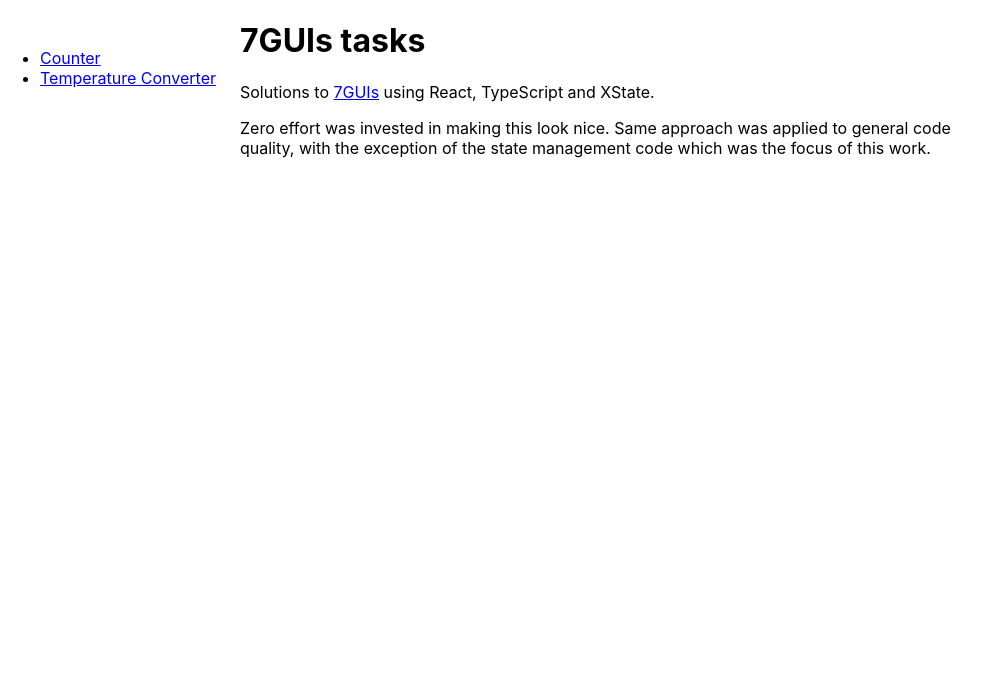
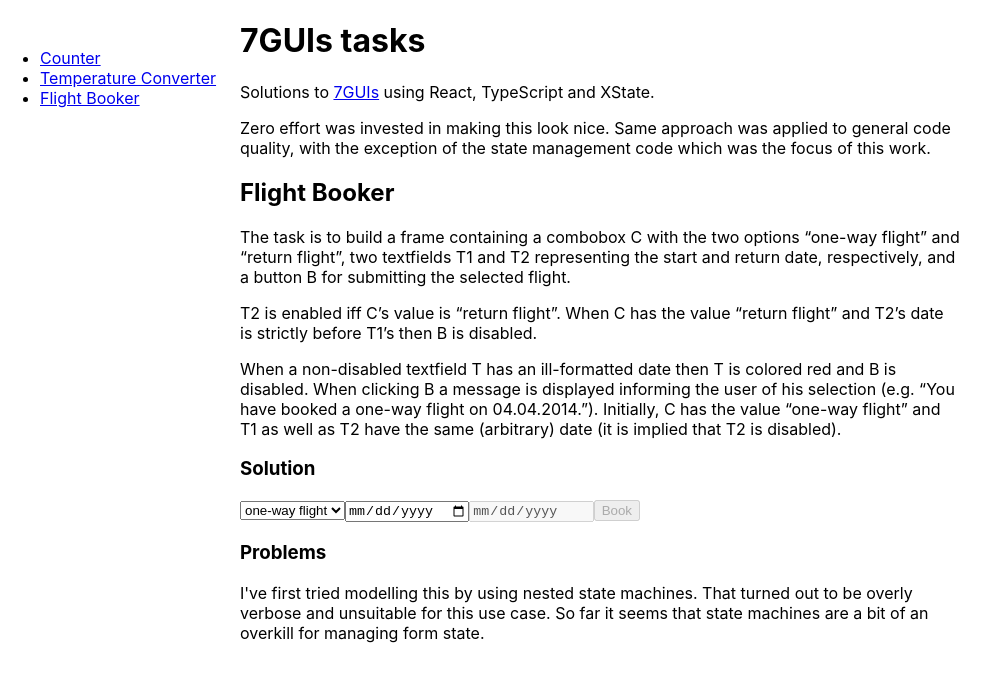
Before and after one commit to ikovic/7-guis-xstate-react-ts, a React (Create React App) app: page /flight-booker in a window 1280 px wide. Shown: the top 682 px of the page, without its empty margins (0-999 px from the left). Built offline with nearby package versions, Linux system fonts and the light colour scheme.

Commit message:
Solve the third problem

```diff
--- a/src/App.tsx
+++ b/src/App.tsx
@@ -3,6 +3,7 @@ import { BrowserRouter as Router, Switch, Route, Link } from "react-router-dom";
 
 import Counter from "./tasks/counter/Counter";
 import TemperatureConverter from "./tasks/temperatureConverter/TemperatureConverter";
+import FlightBooker from "./tasks/flightBooker/FlightBooker";
 
 import "./App.css";
 
@@ -17,6 +18,9 @@ function App() {
             </li>
             <li>
               <Link to="/temperature-converter">Temperature Converter</Link>
+            </li>
+            <li>
+              <Link to="/flight-booker">Flight Booker</Link>
             </li>
           </ul>
         </nav>
@@ -39,6 +43,9 @@ function App() {
             <Route path="/temperature-converter">
               <TemperatureConverter />
             </Route>
+            <Route path="/flight-booker">
+              <FlightBooker />
+            </Route>
           </Switch>
         </main>
       </div>
--- /dev/null
+++ b/src/tasks/flightBooker/FlightBooker.tsx
@@ -0,0 +1,110 @@
+import React, { ChangeEvent } from "react";
+import { useMachine } from "@xstate/react";
+
+import flightBookerMachine from "./flightBookerMachine";
+
+interface DateInputProps {
+  error: boolean;
+  value: string | undefined;
+  onChange: (value: string) => void;
+  disabled?: boolean;
+}
+
+const DateInput = ({
+  error,
+  value,
+  onChange,
+  disabled = false,
+}: DateInputProps) => {
+  const [touched, setTouched] = React.useState(false);
+
+  return (
+    <>
+      <label data-state={error && touched ? "error" : "idle"}>
+        <input
+          style={{
+            ...(error && touched ? { borderColor: "red" } : {}),
+          }}
+          type="date"
+          onChange={(e: ChangeEvent<HTMLInputElement>) => {
+            onChange(e.target.value);
+          }}
+          value={value || ""}
+          disabled={disabled}
+          onBlur={(e) => setTouched(true)}
+        />
+      </label>
+    </>
+  );
+};
+
+const FlightBooker = () => {
+  const [state, send] = useMachine(flightBookerMachine);
+
+  const { startDate, returnDate, trip } = state.context;
+
+  const handleFlightTypeChange = (e: ChangeEvent<HTMLSelectElement>) => {
+    const value = e.target.value === "oneWay" ? "oneWay" : "return";
+    send({ type: "SET_TRIP", value });
+  };
+
+  // does not change state, called outside of interpreter
+  const canSubmit = flightBookerMachine.transition(state, "SUBMIT").changed;
+
+  return (
+    <article>
+      <h2>Flight Booker</h2>
+      <p>
+        The task is to build a frame containing a combobox C with the two
+        options “one-way flight” and “return flight”, two textfields T1 and T2
+        representing the start and return date, respectively, and a button B for
+        submitting the selected flight.
+      </p>
+      <p>
+        T2 is enabled iff C’s value is “return flight”. When C has the value
+        “return flight” and T2’s date is strictly before T1’s then B is
+        disabled.
+      </p>
+      <p>
+        When a non-disabled textfield T has an ill-formatted date then T is
+        colored red and B is disabled. When clicking B a message is displayed
+        informing the user of his selection (e.g. “You have booked a one-way
+        flight on 04.04.2014.”). Initially, C has the value “one-way flight” and
+        T1 as well as T2 have the same (arbitrary) date (it is implied that T2
+        is disabled).
+      </p>
+      <h3>Solution</h3>
+      <div>
+        <select
+          id="flightTypeSelect"
+          value={trip}
+          onChange={handleFlightTypeChange}
+        >
+          <option value="oneWay">one-way flight</option>
+          <option value="return">return flight</option>
+        </select>
+        <DateInput
+          error={!startDate}
+          value={startDate}
+          onChange={(value) => send({ type: "startDate.UPDATE", value })}
+        />
+        <DateInput
+          error={!returnDate}
+          value={returnDate}
+          onChange={(value) => send({ type: "returnDate.UPDATE", value })}
+          disabled={trip === "oneWay"}
+        />
+        <button disabled={!canSubmit}>Book</button>
+      </div>
+      <h3>Problems</h3>
+      <p>
+        I've first tried modelling this by using nested state machines. That
+        turned out to be overly verbose and unsuitable for this use case. So far
+        it seems that state machines are a bit of an overkill for managing form
+        state.
+      </p>
+    </article>
+  );
+};
+
+export default FlightBooker;
--- /dev/null
+++ b/src/tasks/flightBooker/flightBookerMachine.ts
@@ -0,0 +1,89 @@
+import { createMachine, assign } from "xstate";
+
+interface FlightContext {
+  startDate?: string;
+  returnDate?: string;
+  trip: "oneWay" | "return";
+}
+
+type FlightState =
+  | {
+      value: "editing";
+      context: FlightContext;
+    }
+  | {
+      value: "submitted";
+      context: FlightContext;
+    };
+
+type FlightEvent =
+  | {
+      type: "SET_TRIP";
+      value: "oneWay" | "return";
+    }
+  | {
+      type: "startDate.UPDATE";
+      value: string;
+    }
+  | {
+      type: "returnDate.UPDATE";
+      value: string;
+    }
+  | { type: "SUBMIT" };
+
+const flightBookerMachine = createMachine<
+  FlightContext,
+  FlightEvent,
+  FlightState
+>({
+  id: "flight",
+  initial: "editing",
+  context: {
+    startDate: undefined,
+    returnDate: undefined,
+    trip: "oneWay", // or 'return'
+  },
+  states: {
+    editing: {
+      on: {
+        "startDate.UPDATE": {
+          actions: assign({
+            startDate: (_, event) => event.value,
+          }),
+        },
+        "returnDate.UPDATE": {
+          actions: assign({
+            returnDate: (_, event) => event.value,
+          }),
+          cond: (context) => context.trip === "return",
+        },
+        SET_TRIP: {
+          actions: assign({
+            trip: (_, event) => event.value,
+          }),
+          cond: (_, event) =>
+            event.value === "oneWay" || event.value === "return",
+        },
+        SUBMIT: {
+          target: "submitted",
+          cond: (context) => {
+            if (context.trip === "oneWay") {
+              return !!context.startDate;
+            } else {
+              return (
+                !!context.startDate &&
+                !!context.returnDate &&
+                context.returnDate > context.startDate
+              );
+            }
+          },
+        },
+      },
+    },
+    submitted: {
+      type: "final",
+    },
+  },
+});
+
+export default flightBookerMachine;
```
